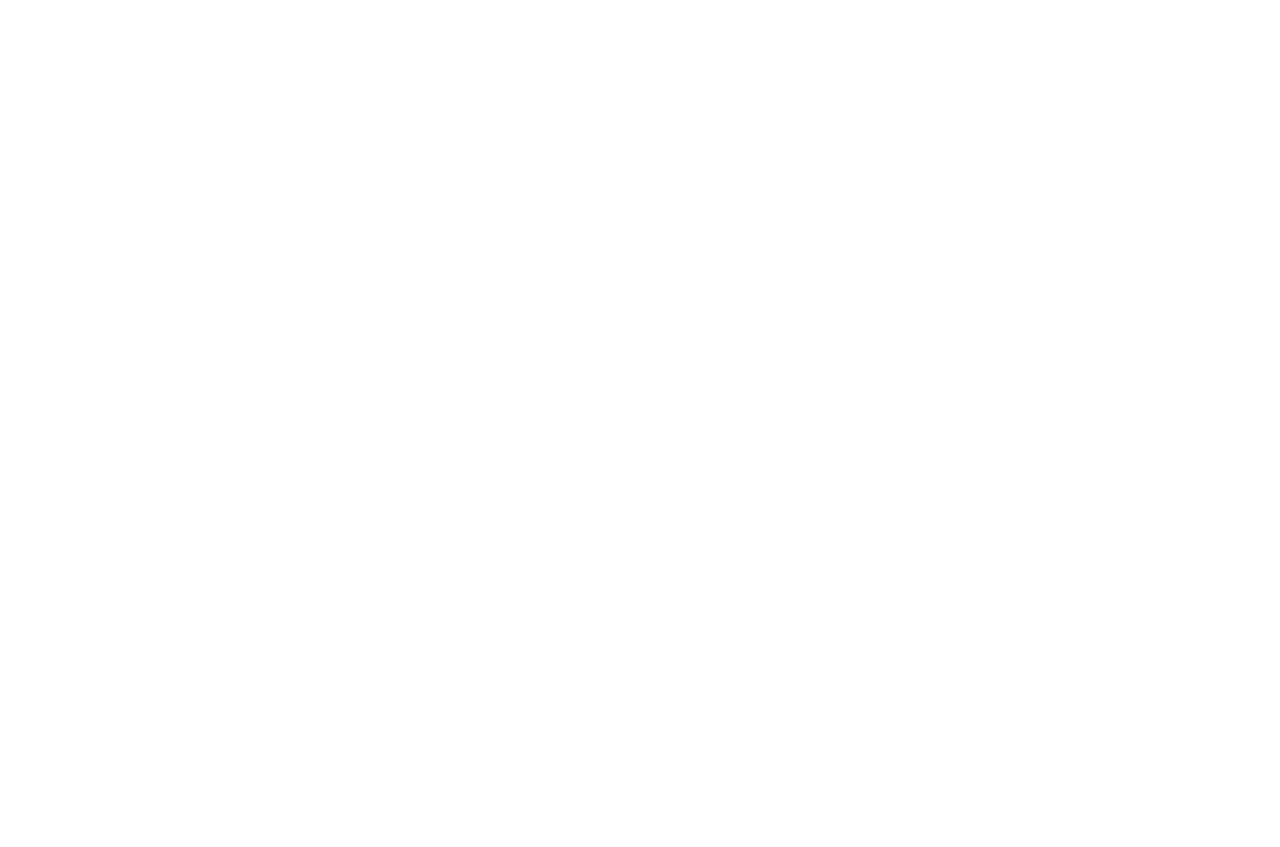
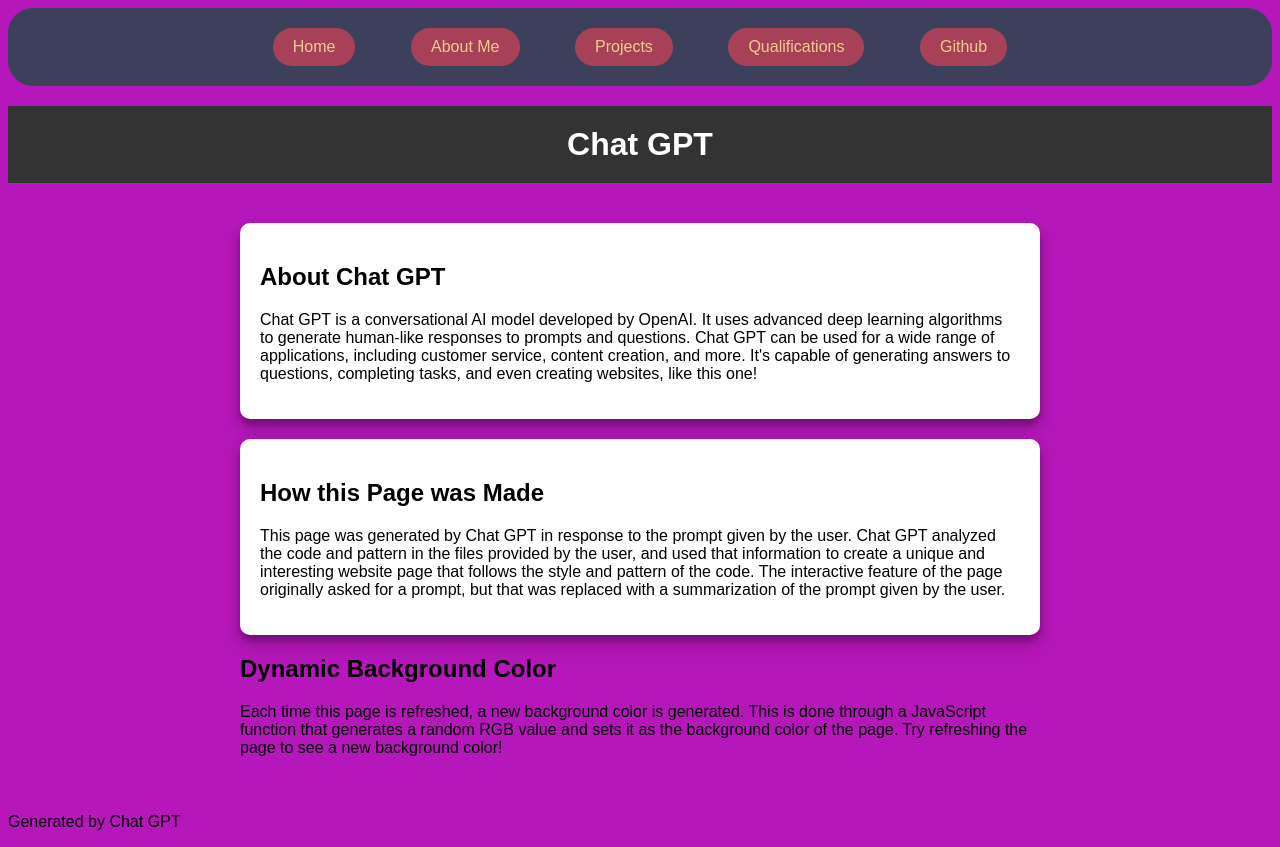
Before and after one commit to hamzaraza77094/personalWebsite, a plain HTML site: page chatGPT.html in a window 1280 px wide. Before the commit the page ends 800 px from the top, so only its background shows below. Drawn offline with Linux system fonts and the light colour scheme.

Commit message:
Made the ChatGPT page, working onCSS toggle button

```diff
--- a/chatGPT.html
+++ b/chatGPT.html
@@ -0,0 +1,52 @@
+<!DOCTYPE html>
+<html>
+<head>
+  <meta charset="utf-8">
+  <title>Chat GPT Website</title>
+  <link rel="stylesheet" type="text/css" href="style1.css">
+</head>
+<body onload="random_bg_color()">
+    <nav>
+        <ul>
+            <li><a href="index.html" class="grow">Home</a></li>
+            <li><a href="about.html" class="grow">About Me</a></li>
+            <li><a href="projects.html" class="grow">Projects</a></li>
+            <li><a href="qualifications.html" class="grow">Qualifications</a></li>
+            <li><a href="https://github.com/hamzaraza77094" class="grow">Github</a></li>
+        </ul>
+    </nav>
+
+  <header>
+    <h1>Chat GPT</h1>
+  </header>
+  <main>
+    <section class="about">
+      <h2>About Chat GPT</h2>
+      <p>Chat GPT is a conversational AI model developed by OpenAI. It uses advanced deep learning algorithms to generate human-like responses to prompts and questions. Chat GPT can be used for a wide range of applications, including customer service, content creation, and more. It's capable of generating answers to questions, completing tasks, and even creating websites, like this one!</p>
+    </section>
+    <section class="how-it-was-made">
+      <h2>How this Page was Made</h2>
+      <p>This page was generated by Chat GPT in response to the prompt given by the user. Chat GPT analyzed the code and pattern in the files provided by the user, and used that information to create a unique and interesting website page that follows the style and pattern of the code. The interactive feature of the page originally asked for a prompt, but that was replaced with a summarization of the prompt given by the user.</p>
+    </section>
+    <section class="dynamic-bg-color">
+      <h2>Dynamic Background Color</h2>
+      <p>Each time this page is refreshed, a new background color is generated. This is done through a JavaScript function that generates a random RGB value and sets it as the background color of the page. Try refreshing the page to see a new background color!</p>
+    </section>
+  </main>
+  <footer>
+    <p>Generated by Chat GPT</p>
+  </footer>
+
+  <script>
+    function random_bg_color() {
+      var x = Math.floor(Math.random() * 256);
+      var y = Math.floor(Math.random() * 256);
+      var z = Math.floor(Math.random() * 256);
+      var bgColor = "rgb(" + x + "," + y + "," + z + ")";
+
+      document.body.style.background = bgColor;
+    }
+  </script>
+
+</body>
+</html>
--- /dev/null
+++ b/style1.css
@@ -0,0 +1,80 @@
+body {
+    font-family: Arial, sans-serif;
+    background-color: #f2f2f2;
+  }
+
+  header {
+    background-color: #333;
+    color: #fff;
+    padding: 20px;
+    text-align: center;
+  }
+
+  h1 {
+    margin: 0;
+  }
+
+  main {
+    max-width: 800px;
+    margin: 20px auto;
+    padding: 20px;
+  }
+
+  .about,
+  .how-it-was-made {
+    background-color: #fff;
+    padding: 20px;
+    border-radius: 10px;
+    box-shadow: 0 10px 20px rgba(0,0,0,0.19), 0 6px 6px rgba(0,0,0,0.23);
+    margin-bottom: 20px;
+  }
+
+  /* Nav CSS */
+nav {
+    display: flex;
+    justify-content: center;
+    padding: 20px;
+    background-color: #3D405B;
+    border-radius: 25px;
+    margin-bottom: 20px;
+  }
+
+  ul {
+    list-style: none;
+    display: flex;
+    justify-content: space-between;
+    width: 60%;
+    margin: 0;
+    padding: 0;
+  }
+
+  li {
+    display: flex;
+    align-items: center;
+  }
+
+  a {
+    display: block;
+    padding: 10px 20px;
+    border-radius: 25px;
+    background-color: #A64158;
+    text-decoration: none;
+    color: #F2CC8F;
+  }
+
+  a:hover {
+    background-color: #A64158;
+  }
+
+
+  .grow {
+    transition: all .2s ease-in-out;
+    }
+
+.grow:hover {
+    color: white;
+    transform: scale(1.1);
+    cursor: pointer;
+}
+
+/* End of Nav CSS */
```
Also changed, not shown: about.html (+1 -1 lines), index.html (+20 -2 lines), projects.html (+1 -1 lines), qualifications.html (+1 -1 lines), services.html (+1 -1 lines).
